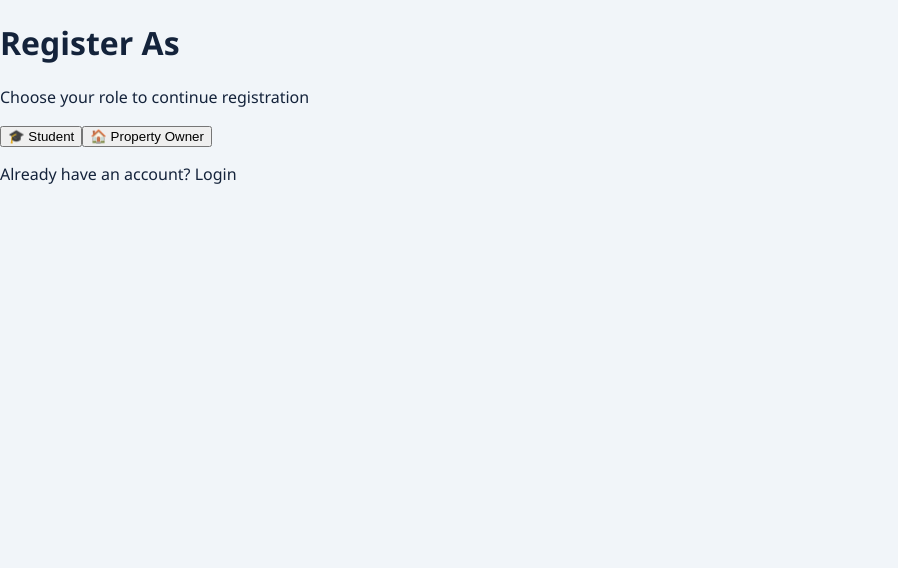
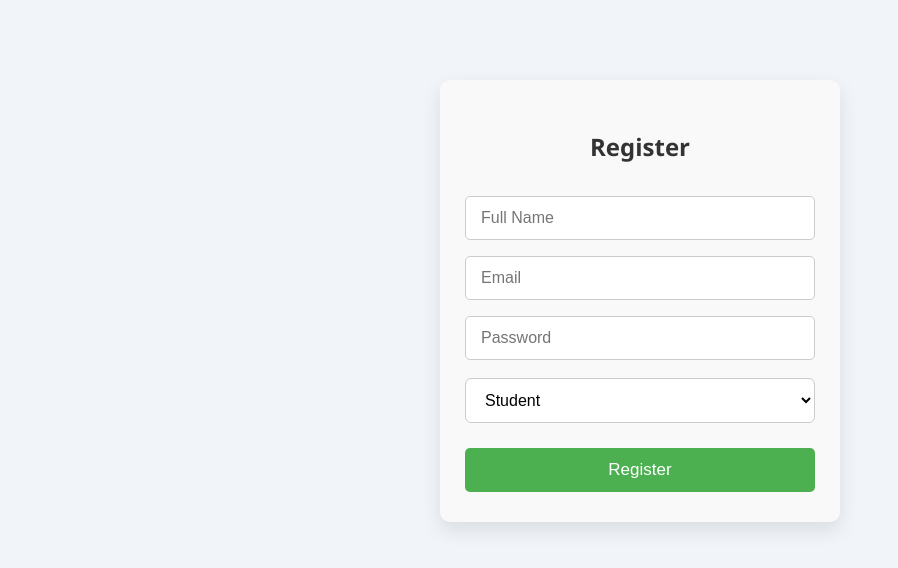
Before and after one commit to Nausheen-ux/FinalYear_Project, a React (Create React App) app: page /register in a window 1280 px wide. Before the commit this address led to /. Shown: the top 568 px of the page, without its empty margins (0-898 px from the left). Built offline with nearby package versions, Linux system fonts and the light colour scheme.

Commit message:
Changed frontend register/login pages

```diff
--- a/package.json
+++ b/package.json
@@ -2,6 +2,7 @@
   "name": "try-project",
   "version": "1.0.0",
   "main": "index.js",
+  "proxy": "http://localhost:5000",
   "scripts": {
     "start": "react-scripts start",
     "build": "react-scripts build",
@@ -30,5 +31,8 @@
       "last 1 firefox version",
       "last 1 safari version"
     ]
+
+
+
   }
 }
--- a/src/App.jsx
+++ b/src/App.jsx
@@ -1,103 +1,121 @@
 
 
-import React, { useState, useEffect } from "react";
-import { Routes, Route, Navigate } from "react-router-dom";
+// import React, { useState, useEffect } from "react";
+//  import { BrowserRouter, Routes, Route, Navigate } from "react-router-dom";
 
-import RegisterPage from "./components/RegisterPage";
-import LoginPage from "./components/LoginPage";
-import LandingPage from "./components/LandingPage";
-import RentPage from "./components/RentPage";
+// import RegisterPage from "./components/RegisterPage";
+// import LoginPage from "./components/LoginPage";
+// import LandingPage from "./components/LandingPage";
+//
 import RentResult from './components/RentResult';
 import ParttimeJob from "./components/ParttimeJob";
 import JobResults from "./components/JobResults";
-import RegisterStudent from "./components/RegisterStudent";
-import RegisterLandlord from "./components/RegisterLandlord";
+// import RegisterStudent from "./components/RegisterStudent";
+// import RegisterLandlord from "./components/RegisterLandlord";
+import { Routes, Route, Navigate } from "react-router-dom";
+import Register from "./pages/Register";
+import Login from "./pages/Login";
+import Browse from "./pages/Browse";
+import OwnerDashboard from "./pages/OwnerDashboard";
+import RentPage from "./components/RentPage";
 
+function PrivateRoute({ children }) {
+   const token = localStorage.getItem("token");
+   return token ? children : <Navigate to="/login" />;
+   }
 export default function App() {
 
-  const [loggedInUser, setLoggedInUser] = useState(() => {
-    try {
-      return JSON.parse(localStorage.getItem("loggedInUser")) || null;
-    } catch {
-      return null;
-    }
-  });
+  // const [loggedInUser, setLoggedInUser] = useState(() => {
+  //   try {
+  //     return JSON.parse(localStorage.getItem("loggedInUser")) || null;
+  //   } catch {
+  //     return null;
+  //   }
+  // });
 
 
-  useEffect(() => {
-    if (loggedInUser) localStorage.setItem("loggedInUser", JSON.stringify(loggedInUser));
-    else localStorage.removeItem("loggedInUser");
-  }, [loggedInUser]);
+  // useEffect(() => {
+  //   if (loggedInUser) localStorage.setItem("loggedInUser", JSON.stringify(loggedInUser));
+  //   else localStorage.removeItem("loggedInUser");
+  // }, [loggedInUser]);
 
 
-  const handleRegister = (user) => {
-    const users = JSON.parse(localStorage.getItem("users") || "[]");
+  // const handleRegister = (user) => {
+  //   const users = JSON.parse(localStorage.getItem("users") || "[]");
 
-    if (users.some((u) => u.email === user.email)) {
-      return { ok: false, message: "Email already registered" };
-    }
-    users.push(user);
-    localStorage.setItem("users", JSON.stringify(users));
-    return { ok: true };
-  };
+  //   if (users.some((u) => u.email === user.email)) {
+  //     return { ok: false, message: "Email already registered" };
+  //   }
+  //   users.push(user);
+  //   localStorage.setItem("users", JSON.stringify(users));
+  //   return { ok: true };
+  // };
 
 
-  const handleLogin = (email, password) => {
-    const users = JSON.parse(localStorage.getItem("users") || "[]");
-    const user = users.find((u) => u.email === email && u.password === password);
-    if (user) {
-      setLoggedInUser(user);
-      return { ok: true, user };
-    }
-    return { ok: false, message: "Invalid credentials" };
-  };
+  // const handleLogin = (email, password) => {
+  //   const users = JSON.parse(localStorage.getItem("users") || "[]");
+  //   const user = users.find((u) => u.email === email && u.password === password);
+  //   if (user) {
+  //     setLoggedInUser(user);
+  //     return { ok: true, user };
+  //   }
+  //   return { ok: false, message: "Invalid credentials" };
+  // };
 
-  const handleLogout = () => {
-    setLoggedInUser(null);
-  };
+  // const handleLogout = () => {
+  //   setLoggedInUser(null);
+  // };
 
   return (
-    <Routes>
-      {/* Register is first page */}
-      <Route path="/" element={<RegisterPage onRegister={handleRegister} />} />
+    //  <BrowserRouter>
 
-      {/* Login */}
-      <Route path="/login" element={<LoginPage onLogin={handleLogin} />} />
 
-      {/* Protected routes: landing, rent, part-time, results */}
-      <Route
-        path="/landing"
-        element={
-          loggedInUser ? (
-            <LandingPage user={loggedInUser} onLogout={handleLogout} />
-          ) : (
-            <Navigate to="/login" />
-          )
-        }
-      />
+    // <Routes>
+    //   {/* Register is first page */}
+    //   <Route path="/" element={<RegisterPage onRegister={handleRegister} />} />
 
-      <Route
-        path="/rent"
-        element={loggedInUser ? <RentPage user={loggedInUser} /> : <Navigate to="/login" />}
-      />
-      <Route
-        path="/rent-results"
-        element={loggedInUser ? <RentResult /> : <Navigate to="/login" />}
-      />
+    //   {/* Login */}
+    //   <Route path="/login" element={<Login />} />
 
-      <Route
-        path="/ParttimeJob"
-        element={loggedInUser ? <ParttimeJob user={loggedInUser} /> : <Navigate to="/login" />}
-      />
-       <Route path="/register/student" element={<RegisterStudent />} />
-       <Route path="/register/landlord" element={<RegisterLandlord />} />
-      <Route
-        path="/job-results"
-        element={loggedInUser ? <JobResults /> : <Navigate to="/login" />}
-      />
+    //   {/* Protected routes: landing, rent, part-time, results */}
+    //   <Route
+    //     path="/landing"
+    //     element={
+    //       loggedInUser ? (
+    //         <LandingPage user={loggedInUser} onLogout={handleLogout} />
+    //       ) : (
+    //         <Navigate to="/login" />
+    //       )
+    //     }
+    //   />
 
-      {/* Fallback */}
-      <Route path="*" element={<Navigate to="/" />} />
-    </Routes>
+    //   <Route
+    //     path="/rent"
+    //     element={ <PrivateRoute><RentPage /></PrivateRoute> }
+    //   />
+    //   <Route
+    //     path="/rent-results"
+    //     element={<PrivateRoute><RentResult  /></PrivateRoute>}
+    //   />
+
+
+
+    //   {/* Fallback */}
+    //   <Route path="*" element={<Navigate to="/" />} />
+    // </Routes>
+    //  </BrowserRouter>
+
+      <Routes>
+        <Route path="/" element={<Navigate to="/register" />} />
+        <Route path="/register" element={<Register />} />
+        <Route path="/login" element={<Login />} />
+        <Route path="/browse" element={<PrivateRoute><Browse /></PrivateRoute>} />
+        <Route path="/owner-dashboard" element={<PrivateRoute><OwnerDashboard /></PrivateRoute>} />
+        <Route path="/rent" element={<PrivateRoute><RentPage /></PrivateRoute>} />
+        <Route path="/rent-results" element={<PrivateRoute><RentResult /></PrivateRoute>} />
+        <Route path="/ParttimeJob" element={<PrivateRoute><ParttimeJob/> </PrivateRoute>}/>
+        <Route path="/job-results" element={<PrivateRoute><JobResults/></PrivateRoute>}/>
+      </Routes>
+
   );
 }
--- /dev/null
+++ b/src/pages/Browse.jsx
@@ -0,0 +1,3 @@
+export default function Browse() {
+  return <h2>🏡 Browse Available Student Accommodations</h2>;
+}
--- /dev/null
+++ b/src/pages/Login.jsx
@@ -0,0 +1,41 @@
+import { useState } from "react";
+import { useNavigate } from "react-router-dom";
+import '../style/Login.css';
+export default function Login() {
+  const [email, setEmail] = useState("");
+  const [password, setPassword] = useState("");
+  const navigate = useNavigate();
+
+  const handleLogin = async (e) => {
+    e.preventDefault();
+
+    const res = await fetch("/api/users/login", {
+      method: "POST",
+      headers: { "Content-Type": "application/json" },
+      body: JSON.stringify({ email, password })
+    });
+
+    const data = await res.json();
+
+    if (res.ok) {
+      localStorage.setItem("token", data.token);
+      localStorage.setItem("role", data.role);
+
+      if (data.role === "owner") navigate("/owner-dashboard");
+      else navigate("/browse");
+    } else {
+      alert(data.message);
+    }
+  };
+
+  return (
+    <div className="form">
+      <h2>Login</h2>
+      <form onSubmit={handleLogin}>
+        <input type="email" placeholder="Email" value={email} onChange={(e) => setEmail(e.target.value)} />
+        <input type="password" placeholder="Password" value={password} onChange={(e) => setPassword(e.target.value)} />
+        <button type="submit">Login</button>
+      </form>
+    </div>
+  );
+}
--- /dev/null
+++ b/src/pages/OwnerDashboard.jsx
@@ -0,0 +1,3 @@
+export default function OwnerDashboard() {
+  return <h2>📊 Property Owner Dashboard</h2>;
+}
--- /dev/null
+++ b/src/pages/Register.jsx
@@ -0,0 +1,69 @@
+import { useState } from "react";
+import { useNavigate } from "react-router-dom";
+import '../style/Register.css';
+
+export default function Register() {
+  const [name, setName] = useState("");
+  const [email, setEmail] = useState("");
+  const [password, setPassword] = useState("");
+  const [role, setRole] = useState("student");
+  const navigate = useNavigate();
+
+  const handleRegister = async (e) => {
+    e.preventDefault();
+
+    try {
+      const res = await fetch("/api/users/register", {
+        method: "POST",
+        headers: { "Content-Type": "application/json" },
+        body: JSON.stringify({ name, email, password, role })
+      });
+
+      const data = await res.json();
+
+      if (res.ok) {
+        alert("Registration successful! Please login.");
+        navigate("/login"); // redirect to login page
+      } else {
+        alert(data.message);
+      }
+    } catch (err) {
+      console.error("Registration error:", err);
+      alert("Something went wrong. Please try again.");
+    }
+  };
+
+  return (
+    <div className="form">
+      <h2>Register</h2>
+      <form onSubmit={handleRegister}>
+        <input
+          type="text"
+          placeholder="Full Name"
+          value={name}
+          onChange={(e) => setName(e.target.value)}
+          required
+        />
+        <input
+          type="email"
+          placeholder="Email"
+          value={email}
+          onChange={(e) => setEmail(e.target.value)}
+          required
+        />
+        <input
+          type="password"
+          placeholder="Password"
+          value={password}
+          onChange={(e) => setPassword(e.target.value)}
+          required
+        />
+        <select value={role} onChange={(e) => setRole(e.target.value)}>
+          <option value="student">Student</option>
+          <option value="owner">Property Owner</option>
+        </select>
+        <button type="submit">Register</button>
+      </form>
+    </div>
+  );
+}
--- /dev/null
+++ b/src/style/Login.css
@@ -0,0 +1,61 @@
+/* Login.css */
+.form {
+  max-width: 400px;
+  margin: 80px auto;
+  padding: 30px 25px;
+  background-color: #f9f9f9;
+  border-radius: 10px;
+  box-shadow: 0 8px 20px rgba(0, 0, 0, 0.1);
+  font-family: 'Segoe UI', Tahoma, Geneva, Verdana, sans-serif;
+}
+
+.form h2 {
+  text-align: center;
+  margin-bottom: 25px;
+  color: #333;
+}
+
+.form input {
+  width: 100%;
+  padding: 12px 15px;
+  margin: 8px 0;
+  border-radius: 5px;
+  border: 1px solid #ccc;
+  font-size: 16px;
+}
+
+.form input:focus {
+  outline: none;
+  border-color: #4caf50;
+  box-shadow: 0 0 5px rgba(76, 175, 80, 0.5);
+}
+
+.form button {
+  width: 100%;
+  padding: 12px;
+  margin-top: 15px;
+  background-color: #4caf50;
+  border: none;
+  border-radius: 5px;
+  color: #fff;
+  font-size: 17px;
+  cursor: pointer;
+  transition: background-color 0.3s ease;
+}
+
+.form button:hover {
+  background-color: #45a049;
+}
+
+.form a {
+  display: block;
+  text-align: center;
+  margin-top: 10px;
+  color: #4caf50;
+  text-decoration: none;
+  font-size: 14px;
+}
+
+.form a:hover {
+  text-decoration: underline;
+}
--- /dev/null
+++ b/src/style/Register.css
@@ -0,0 +1,61 @@
+/* Register.css */
+.form {
+  max-width: 450px;
+  margin: 80px auto;
+  padding: 35px 30px;
+  background-color: #ffffff;
+  border-radius: 12px;
+  box-shadow: 0 10px 25px rgba(0, 0, 0, 0.1);
+  font-family: 'Segoe UI', Tahoma, Geneva, Verdana, sans-serif;
+}
+
+.form h2 {
+  text-align: center;
+  margin-bottom: 30px;
+  color: #222;
+}
+
+.form input, .form select {
+  width: 100%;
+  padding: 12px 15px;
+  margin: 10px 0;
+  border-radius: 6px;
+  border: 1px solid #ccc;
+  font-size: 16px;
+}
+
+.form input:focus, .form select:focus {
+  outline: none;
+  border-color: #2196f3;
+  box-shadow: 0 0 5px rgba(33, 150, 243, 0.5);
+}
+
+.form button {
+  width: 100%;
+  padding: 14px;
+  margin-top: 20px;
+  background-color: #2196f3;
+  border: none;
+  border-radius: 6px;
+  color: #fff;
+  font-size: 17px;
+  cursor: pointer;
+  transition: background-color 0.3s ease;
+}
+
+.form button:hover {
+  background-color: #1976d2;
+}
+
+.form a {
+  display: block;
+  text-align: center;
+  margin-top: 12px;
+  color: #2196f3;
+  text-decoration: none;
+  font-size: 14px;
+}
+
+.form a:hover {
+  text-decoration: underline;
+}
```
Also changed, not shown: src/style/RegisterPage.css (deleted, +0 -48 lines), 1 other file (tests, documents, lock files or other folders).
